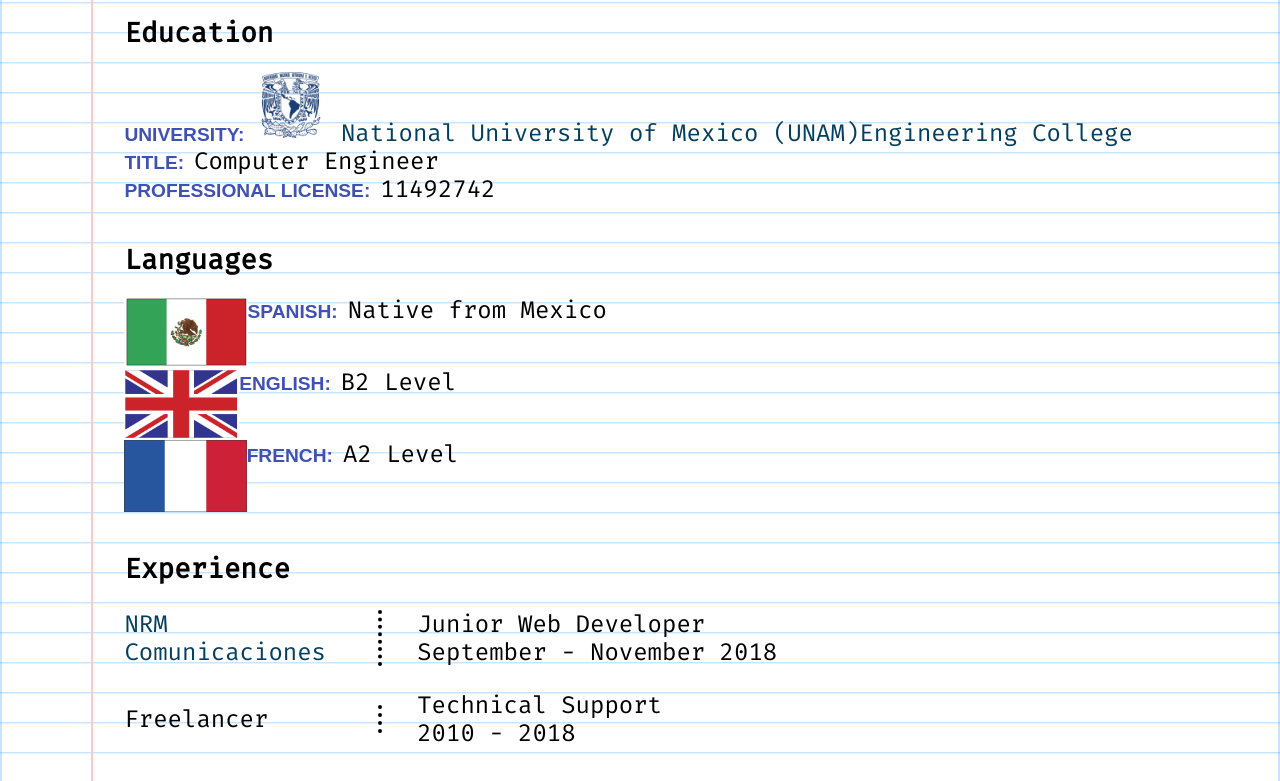
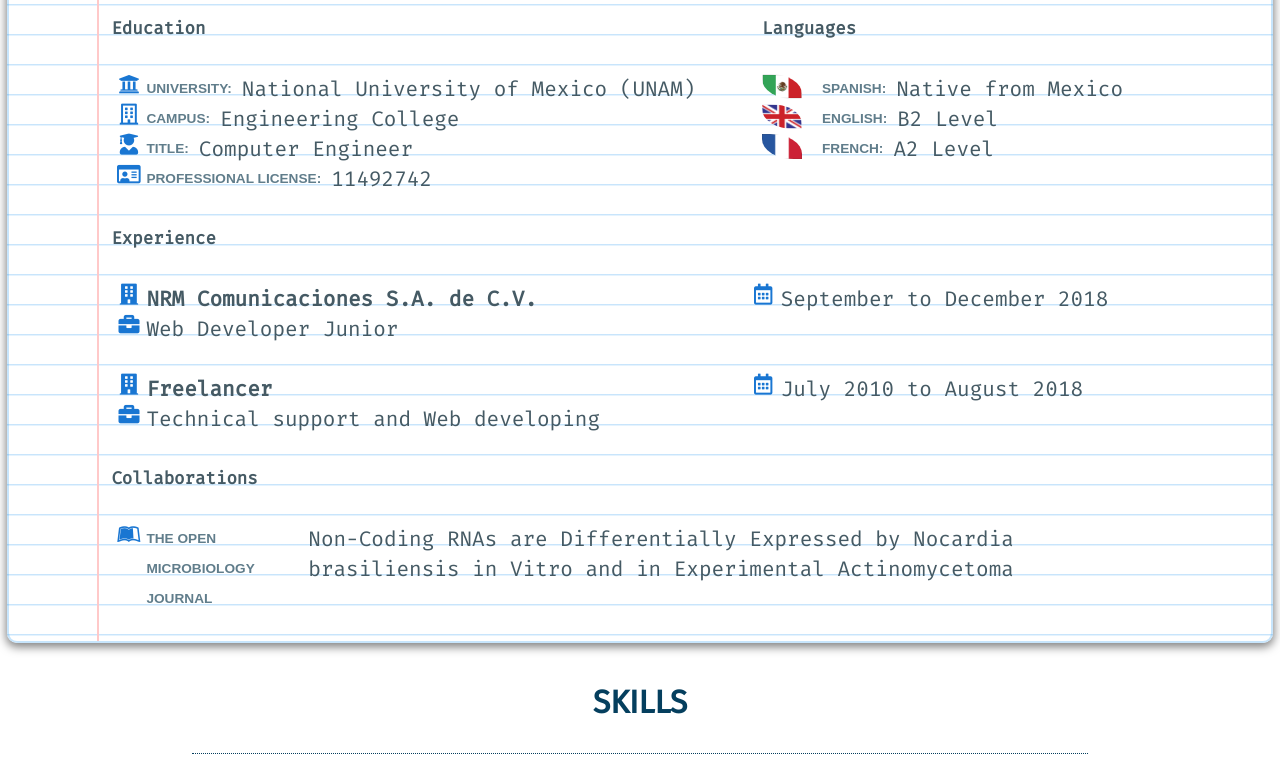
Before and after one commit to jonathandanielcr/jonathandanielcr.github.io, a plain HTML site: page index.html in a window 1280 px wide. Shown: the part 2350-3131 px from the top of the page. Drawn offline with nearby package versions, Linux system fonts and the light colour scheme; a web font is replaced by a local one.

Commit message:
Added CV v2

```diff
--- a/css/style.css
+++ b/css/style.css
@@ -250,13 +250,6 @@ h3 {
   color: #053F5E;
 }
 
-#profile {
-  text-transform: uppercase;
-  font-size: 2em;
-  margin-top: 17px;
-  color: #0031ff;
-}
-
 h4 {
   text-align: center;
   text-transform: uppercase;
@@ -279,6 +272,273 @@ h4 {
   max-width: 1300px;
   /* padding: 15px; */
   /* width: 80%; */
+}
+
+/***************************** CV PROFILE */
+body {
+  margin: 0;
+  width: 100%;
+  /* font-family: 'Lato', sans-serif; */
+  font-family: 'Fira Sans', sans-serif;
+  background-color: #fff;
+  z-index: 1;
+}
+
+#instructions {
+  font: 21px 'Fira Mono', sans-serif;
+  margin: 7px;
+  line-height: 30px;
+}
+
+.paper {
+  margin-top: 5px;
+  padding: 37px 8% 27px;
+  position: relative;
+  border: 2px solid #2196f340;
+  border-radius: 10px;
+  background: white;
+  background: -webkit-linear-gradient(top, #2196f34f 0%, white 8%) 0 57px;
+  background: -moz-linear-gradient(top, #2196f34f 0%, white 8%) 0 57px;
+  background: linear-gradient(top, #2196f34f 0%, white 8%) 0 57px;
+  -webkit-background-size: 100% 30px;
+  -moz-background-size: 100% 30px;
+  -ms-background-size: 100% 30px;
+  background-size: 100% 30px;
+  -webkit-box-shadow: 0px 3px 10px 1px rgba(0, 0, 0, 0.5);
+  -moz-box-shadow: 0px 3px 10px 1px rgba(0, 0, 0, 0.5);
+  box-shadow: 0px 3px 10px 1px rgba(0, 0, 0, 0.5);
+}
+
+.paper::before {
+  content: "";
+  z-index: -1;
+  margin: 0 1px;
+  width: auto;
+  height: 10px;
+  position: absolute;
+  bottom: -3px;
+  left: 0;
+  background: white;
+}
+
+.paper::after {
+  content: '';
+  position: absolute;
+  width: 0px;
+  top: 0;
+  left: 7%;
+  bottom: 0;
+  /* border-left: 2px solid #F8D3D3; */
+  border-left: 2px solid #ffc9c9;
+  z-index: 1;
+}
+
+@media only screen and (max-width:600px){
+  #instructions{
+    font-size: 16px;
+
+  }
+  .paper::after{
+    left:4%;
+  }
+}
+
+@media only screen and (max-width:390px){
+  #instructions{
+    font-size:12px;
+  }
+}
+
+.cv-container {
+  display: grid;
+  max-width: 1400px;
+  margin: 0 auto;
+  color: #455a64;
+  grid-template:
+    'title title title title title title title'
+    '. generals generals generals generals picture picture'
+    '. education education education education languages languages'
+    '. experience experience experience experience experience experience'
+    '. collaborations collaborations collaborations collaborations collaborations collaborations'
+  ;
+}
+
+@media only screen and (max-width: 1100px) {
+  .cv-container {
+    grid-template: 'title'
+    'picture '
+    'generals '
+      'education '
+      'languages '
+      'experience '
+      'collaborations '
+    ;
+  }
+}
+
+.cv-generals {
+  grid-area: generals;
+  margin: 0;
+  text-decoration: none;
+}
+
+.cv-title {
+  grid-area: title;
+  margin: 0;
+  margin-bottom: 30px;
+  font-size: 20px;
+  line-height: 30px;
+  justify-self: center;
+}
+
+#cv ul {
+  margin: 0;
+  line-height: 30px;
+  padding-left: 0;
+}
+
+#cv li {
+  margin: 0;
+  line-height: 30px;
+  list-style: none;
+  display: flex;
+  color: #455a64;
+}
+
+#cv h5 {
+  margin: 30px 0px;
+  line-height: 30px;
+}
+
+.cv-pic {
+  grid-area: picture;
+  justify-self: flex-start;
+  align-self: center;
+  border: 8px solid #fff;
+  border-radius: 50%;
+  box-shadow: 1px 1px 5px 1px #21212129;
+  transition: box-shadow 0.5s linear;
+}
+.avatar {
+  width: 280px;
+  margin: auto;
+  vertical-align: middle;
+  border-radius: 50%;
+}
+
+.cv-pic:hover{
+  box-shadow: 1px 0px 25px 0px #05050687;
+  transition: box-shadow 0.25s linear;
+
+}
+
+@media only screen and (max-width:1100px){
+  .cv-pic{
+
+    justify-self: center;
+  }
+  .avatar{
+    width: 224px;
+  }
+}
+
+
+
+#cv i {
+  /* padding: 0 10px; */
+  min-width: 35px;
+  text-align: center;
+  color: #1976d2;
+}
+
+li img {
+  height: 25px;
+  margin-right: 20px;
+  border-radius: 0% 80%;
+  width: 40px;
+}
+
+.cv-education {
+  grid-area: education;
+  margin: 0;
+  text-decoration: none;
+}
+
+.cv-languages {
+  grid-area: languages;
+}
+
+.cv-experience {
+  grid-area: experience;
+}
+
+.cv-experience__grid {
+  display: grid;
+  margin: 0;
+  margin-top: 30px;
+  grid-template: 'enterprise enterprise enterprise period period'
+    'job job job period period'
+  ;
+  grid-template-columns: repeat(5, 1fr);
+}
+
+@media only screen and (max-width:1100px) {
+  .cv-experience__grid {
+    grid-template: 'enterprise'
+      'period'
+      'job'
+    ;
+    grid-template-columns: 1fr;
+  }
+}
+
+.cv-experience__grid div {
+  display: flex;
+}
+
+.experience-enterprise {
+  grid-area: enterprise;
+  margin: 0;
+  font-weight: bold;
+}
+
+.experience-job {
+  grid-area: job;
+  margin: 0;
+}
+
+.experience-period {
+  grid-area: period;
+  margin: 0;
+}
+
+.cv-collaborations {
+  grid-area: collaborations;
+}
+
+.empty {
+  grid-area: empty;
+}
+
+li strong {
+  font-family: 'Fira Sans Condensed', sans-serif;
+  font-size: 0.65em;
+  text-transform: uppercase;
+  color: #607d8b;
+  margin-right: 10px;
+}
+
+.cv-container a {
+  color: #455a64;
+  text-decoration: none;
+  transition: color 1s linear;
+  line-height: 30px;
+}
+
+.cv-container a:hover {
+  color: red;
+  /*color: #053f5e;*/
+  transition: color 0.5s linear;
 }
 
 .content-skills {
@@ -328,185 +588,6 @@ h4 {
   font-size: 1em;
   text-align: center;
   margin: 0;
-}
-
-.my-picture {
-  z-index: 10;
-  /* flex-grow: 2; */
-  margin: 0 7.5%;
-  align-self: center;
-  display: grid;
-  border: 2px dashed blue;
-  border-radius: 50%;
-  border: 2px dashed #cecece;
-  width:265px;
-  height:265px;
-  /* width: auto; */
-  /* margin: auto; */
-}
-
-@media only screen and (max-width:1100px) {
-  .my-picture {
-    margin: auto;
-  }
-}
-
-.my-picture img {
-  width: 250px;
-  margin: auto;
-}
-
-.profile-data {
-  /* align-self: auto; */
-  flex-grow: 3;
-  margin: 20px;
-  font-family: 'Fira Mono', sans-serif;
-  font-size: 1.5em;
-  z-index: 5;
-}
-
-@media only screen and (max-width:600px) {
-  .profile-data {
-    /* align-self: auto; */
-    flex-grow: 3;
-    margin: 20px;
-    font-family: 'Fira Mono', sans-serif;
-    font-size: 1em;
-  }
-}
-
-.profile-data a {
-  color: #3f51b5;
-  color: #053f5e;
-  text-decoration: none;
-}
-
-.avatar {
-  /* vertical-align: middle; */
-  /* width: 50px; */
-  /* height: auto; */
-  border: 2px solid #f0f0f0;
-  border-radius: 255px 240px 225px 200px/200px 225px 245px 255px;
-  /* border-radius: 255px 15px 225px 15px/15px 225px 15px 255px; */
-}
-
-.profile-data strong {
-  font-family: 'Fira Sans Condensed', sans-serif;
-  font-size: 0.8em;
-  text-transform: uppercase;
-  color: #053f5e;
-  color: #3f51b5;
-  margin-right: 10px;
-}
-
-.profile-data li {
-  list-style: none;
-  display: flex;
- align-items: baseline;
- /* flex-wrap: wrap; */
-  /* margin: 0 auto; */
-  /* margin-left: 0; */
-}
-
-.profile-data ul {
-  list-style: none;
-  margin: 0;
-  margin-top: 20px;
-  padding-left: 0;
-}
-
-.education-title {
-  margin: 0;
-  font-size: 1.15em;
-  font-weight: bold;
-}
-
-.title {
-  font-family: 'Fira Mono', sans-serif;
-  font-size: 1.5em;
-  margin-right: 20px;
-}
-
-.school {
-  font-family: 'Fira Sans Extra Condensed', sans-serif;
-  font-size: 1.5em;
-  text-transform: uppercase;
-}
-
-.experience-flex {
-  flex-direction: column;
-  justify-content: flex-start;
-}
-
-.grid-content {
-  display: grid;
-  margin-top: 25px;
-}
-
-.experience-grid {
-  grid-template-areas: "ename jobt"
-    "ename jobp";
-  /* grid-template-areas: "head head"
-                       "nav  main"
-                       "nav  foot"; */
-  grid-template-columns: 1fr 3fr;
-  grid-template-rows: auto auto;
-  align-items: center;
-}
-
-div>.enterprise-name {
-  grid-area: ename;
-  /* text-transform: uppercase; */
-  border-right: 4px dotted #000;
-  /* text-align: center; */
-  /* margin: 10px; */
-}
-
-.enterprise-name a {
-  font-family: 'Fira Mono', sans-serif;
-  font-size: 1em;
-}
-
-div>.job-title {
-  grid-area: jobt;
-  font-size: 1em;
-  margin: 0 35px;
-}
-
-div>.job-period {
-  grid-area: jobp;
-  margin: 0 35px;
-}
-
-@media only screen and (max-width: 600px) {
-  .experience-grid {
-    grid-template-areas: "ename"
-      "jobt"
-      "jobp";
-    /* grid-template-areas: "head head"
-                       "nav  main"
-                       "nav  foot"; */
-    grid-template-columns: 1fr;
-    grid-auto-rows: auto;
-    align-items: flex-start;
-  }
-
-  div>.enterprise-name {
-    grid-area: ename;
-    border: none;
-    margin: 0;
-  }
-
-  div>.job-title {
-    grid-area: jobt;
-    font-size: 1em;
-    margin: 0;
-  }
-
-  div>.job-period {
-    grid-area: jobp;
-    margin: 0;
-  }
 }
 
 .about-me-grid {
@@ -574,11 +655,6 @@ div>.job-period {
   }
 }
 
-.img-lang{
-  height: 72px;
-  align-self: start;
-}
-
 #animals {
   grid-area: animals;
   background: url(../images/animals_min.jpg) no-repeat center top;
@@ -642,71 +718,13 @@ div>.job-period {
   max-width: 100%;
 } */
 /* **********TAKEN********** */
-/* **********PAPER STYLE********** */
-
-#cv{
+#cv {
   min-height: 80vh;
 }
 
-i{
-  width:30px;
+i {
+  width: 30px;
   text-align: center;
-}
-
-.paper {
-  margin-top: 5px;
-  padding: 37px 8% 27px;
-  position: relative;
-  border: 2px solid #2196f340;
-  border-radius: 10px;
-  background: white;
-  background: -webkit-linear-gradient(top, #2196f34f 0%, white 8%) 0 57px;
-  background: -moz-linear-gradient(top, #2196f34f 0%, white 8%) 0 57px;
-  background: linear-gradient(top, #2196f34f 0%, white 8%) 0 57px;
-  -webkit-background-size: 100% 30px;
-  -moz-background-size: 100% 30px;
-  -ms-background-size: 100% 30px;
-  background-size: 100% 30px;
-  -webkit-box-shadow: 0px 3px 10px 1px rgba(0, 0, 0, 0.5);
-  -moz-box-shadow: 0px 3px 10px 1px rgba(0, 0, 0, 0.5);
-  box-shadow: 0px 3px 10px 1px rgba(0, 0, 0, 0.5);
-}
-@media only screen and (max-width:800px){
-  .paper{
-    padding: 37px 4% 27px;
-    line-height: 1.5em;
-  }
-}
-
-.paper::before {
-  content: "";
-  z-index: 1;
-  margin: 0 1px;
-  width: auto;
-  height: 10px;
-  position: absolute;
-  bottom: -3px;
-  left: 0;
-  background: white;
-
-}
-
-.paper::after {
-  content: '';
-  position: absolute;
-  width: 0px;
-  top: 0;
-  left: 7%;
-  bottom: 0;
-  /* border-left: 2px solid #F8D3D3; */
-  border-left: 2px solid #ffc9c9;
-  z-index: 1;
-}
-
-@media only screen and (max-width:800px){
-  .paper::after{
-    left: 3%;
-  }
 }
 
 main {
--- a/index.html
+++ b/index.html
@@ -38,21 +38,19 @@
       I'm an engineer who loves learning and aquiring new skills, and I consider myself a person
       capable of learning by his own. At the moment, I'm into web developing. I have been learning
       about front and back-end coding, and I'm also an enthusiastic of Android mobile
-      operating system and the Nexus and Pixel devices. Also, I'm used to working with Linux, as well as other operating systems.
+      operating system and the Nexus and Pixel devices. Also, I'm used to working with Linux, as well as with other operating systems.
     </div>
   </section>
 
   <!-- **********Profile********* -->
 
-  <section id="cv" class="paper">
-    <h3 id="profile">Profile</h3>
-    <div class="flex-content content-profile">
-      <div class="my-picture">
-        <img src="./images/moi.jpg" alt="Avatar" class="avatar">
-      </div>
-      <div class="profile-data">
+  <section id="cv">
+          <div class="paper" id="instructions">
+              <div class="cv-container">
+                  <div class="cv-title">Profile</div>
+                  <div class="cv-generals">
                           <h5 class="education-title">Generals</h5>
-        <ul>
+                      <ul class="">
                               <li><i class="far fa-file-alt"></i><strong>Name: </strong> Jonathan Daniel Cruz-Rabadan</li>
                               <li><i class="fas fa-globe-americas"></i><strong>Nationality: </strong> Mexican</li>
                               <li><i class="fas fa-map-marker-alt"></i><strong>Actual location: </strong> Mexico City</li>
@@ -64,47 +62,59 @@
 
                       </ul>
                   </div>
-      <div class="profile-data">
+                  <div class="cv-pic">
+                      <img src="./images/moi.jpg" alt="Avatar" class="avatar">
+                  </div>
+                  <div class="cv-education">
                           <h5 class="education-title">Education</h5>
                       <ul>
-          <li><strong>University:</strong><a href="https://www.unam.mx/"><img class="img-lang" src="./images/icons/unam.png"> National University of Mexico (UNAM)</a>
-            <br><a href="http://www.ingenieria.unam.mx/">Engineering College</a></li>
-          <li><strong>Title: </strong>Computer Engineer</li>
-          <li><strong>Professional License: </strong>11492742</li>
+                          <li><i class="fas fa-university"></i><strong>University:</strong>
+                              <a href="https://www.unam.mx/"> National University of Mexico (UNAM)</a>
+                          </li>
+                          <li><i class="far fa-building"></i><strong>Campus: </strong><a href="http://www.ingenieria.unam.mx/">Engineering College
+                          </a></li>
+                          <li><i class="fas fa-user-graduate"></i><strong>Title: </strong>Computer Engineer</li>
+                          <li><i class="far fa-id-card"></i><strong>Professional License: </strong>11492742</li>
                       </ul>
                   </div>
-      <div class="profile-data">
+                  <div class="cv-languages">
                           <h5 class="education-title">Languages</h5>
                       <ul>
-          <li><img class="img-lang" src="./images/icons/mexico.png"> <strong>Spanish: </strong>Native from Mexico</li>
+                          <li><img class="img-lang" src="./images/icons/mexico.png"><strong>Spanish: </strong>Native from Mexico</li>
                           <li><img class="img-lang" src="./images/icons/united-kingdom.png"> <strong>English: </strong>B2 Level</li>
                           <li><img class="img-lang" src="./images/icons/france.png"> <strong>French: </strong>A2 Level</li>
                         </ul>
                   </div>
-      <div class="profile-data flex-content experience-flex">
+                  <div class="cv-experience">
+
                       <h5 class="education-title">Experience</h5>
-        <div class="grid-content experience-grid">
-          <div class="enterprise-name"><a href="https://www.nrm.com.mx/">NRM Comunicaciones</a> </div>
-          <div class="job-title">Junior Web Developer</div>
-          <div class="job-period">September - November 2018</div>
+                      <div class="cv-experience__grid">
+                          <div class="experience-enterprise"><i class="fas fa-building"></i><a href="https://www.nrm.com.mx/">NRM Comunicaciones S.A. de C.V.</a></div>
+                          <div class="experience-job"><i class="fas fa-briefcase"></i>Web Developer Junior</div>
+                          <div class="experience-period"><i class="far fa-calendar-alt"></i>September to December 2018 </div>
+
                       </div>
-        <div class="grid-content experience-grid">
-          <div class="enterprise-name">Freelancer </div>
-          <div class="job-title">Technical Support</div>
-          <div class="job-period">2010 - 2018</div>
+                      <div class="cv-experience__grid">
+                              <div class="experience-enterprise"><i class="fas fa-building"></i>Freelancer</div>
+                              <div class="experience-job"><i class="fas fa-briefcase"></i>Technical support and Web developing</div>
+                              <div class="experience-period"><i class="far fa-calendar-alt"></i>July 2010 to August 2018 </div>
+
                           </div>
+
                   </div>
-      <div class="profile-data">
-        <h5 class="education-title">Colaborations</h5>
+                  <div class="cv-collaborations"><h5>Collaborations</h5>
                       <ul>
-          <li><strong>The Open Microbiology Journal</strong><a href="https://openmicrobiologyjournal.com/VOLUME/11/PAGE/112/">
+                          <li><i class="fab fa-leanpub"></i><strong>The Open Microbiology Journal</strong><a href="https://openmicrobiologyjournal.com/VOLUME/11/PAGE/112/">
                               Non-Coding RNAs are Differentially Expressed by Nocardia brasiliensis in Vitro and in Experimental
                               Actinomycetoma</a></li>
 
-        </ul>
+                        </ul></div>
+
               </div>
+
           </div>
       </section>
+
   <!-- **********SKILLS********* -->
   <section class="skills">
     <h3>Skills</h3>
@@ -227,7 +237,7 @@
         <div class="overlay">
           <div class="texts">
             <h1>Technology</h1>
-            <h1>Technology is the reason why I'm an engineer. I think technology must be a way to improve all the world.</h1>
+            <h1>Technology is the reason why I'm an engineer. I think technology must be a way to improve life.</h1>
           </div>
         </div>
       </div>
@@ -235,7 +245,7 @@
         <div class="overlay">
           <div class="texts">
             <h1>Mobile phones and gadgets</h1>
-            <h1>I'm an enthusiastic of Android OS and Nexus and Pixel devices. I've owned a Nexus since 2015, and recently, a Pixel 2.</h1>
+            <h1>I'm an enthusiastic not only of Android OS, but also of Nexus and Pixel devices. I've owned a Nexus since 2015, and recently, a Pixel 2.</h1>
           </div>
         </div>
       </div>
@@ -252,7 +262,8 @@
         <div class="overlay">
           <div class="texts">
             <h1>Animals</h1>
-            <h1>I believe in Animal Rights, while being emphatetic with them. I'm a vegetarian guy since 2013, and I love it.</h1>
+            <h1>I believe in Animal Rights, while being emphatetic with them. I'm a vegetarian guy since 2013, which has improved
+            my life a lot.</h1>
           </div>
         </div>
       </div>
@@ -268,7 +279,7 @@
         <div class="overlay">
           <div class="texts">
             <h1>Cars</h1>
-            <h1>There's no better sound than a sport engine car revving, and my favourite engines are from Japan. I'm into Nissan and Honda sport engines.</h1>
+            <h1>There's no better sound than a sport car engine revving, and my favourite engines are from Japan. I'm into Nissan and Honda sport engines.</h1>
           </div>
         </div>
       </div>
@@ -292,7 +303,7 @@
         <div class="overlay">
           <div class="texts">
             <h1>The Simpsons</h1>
-            <h1>I'm a Simpsons big fan (I know, the latest seasons are not good) since I can understand all the little references to the real life.</h1>
+            <h1>I'm a Simpsons big fan (I know, the latest seasons are not good) since I can understand the little references to the real life.</h1>
           </div>
         </div>
       </div>
@@ -300,7 +311,7 @@
         <div class="overlay">
           <div class="texts">
             <h1>Shores</h1>
-            <h1>How about going to the beach? I enjoy driving next to the sea.</h1>
+            <h1>How about going to the beach? I enjoy driving next to the sea, too.</h1>
           </div>
         </div>
       </div>
```
Lines whose indentation alone changed are shown as unchanged.
